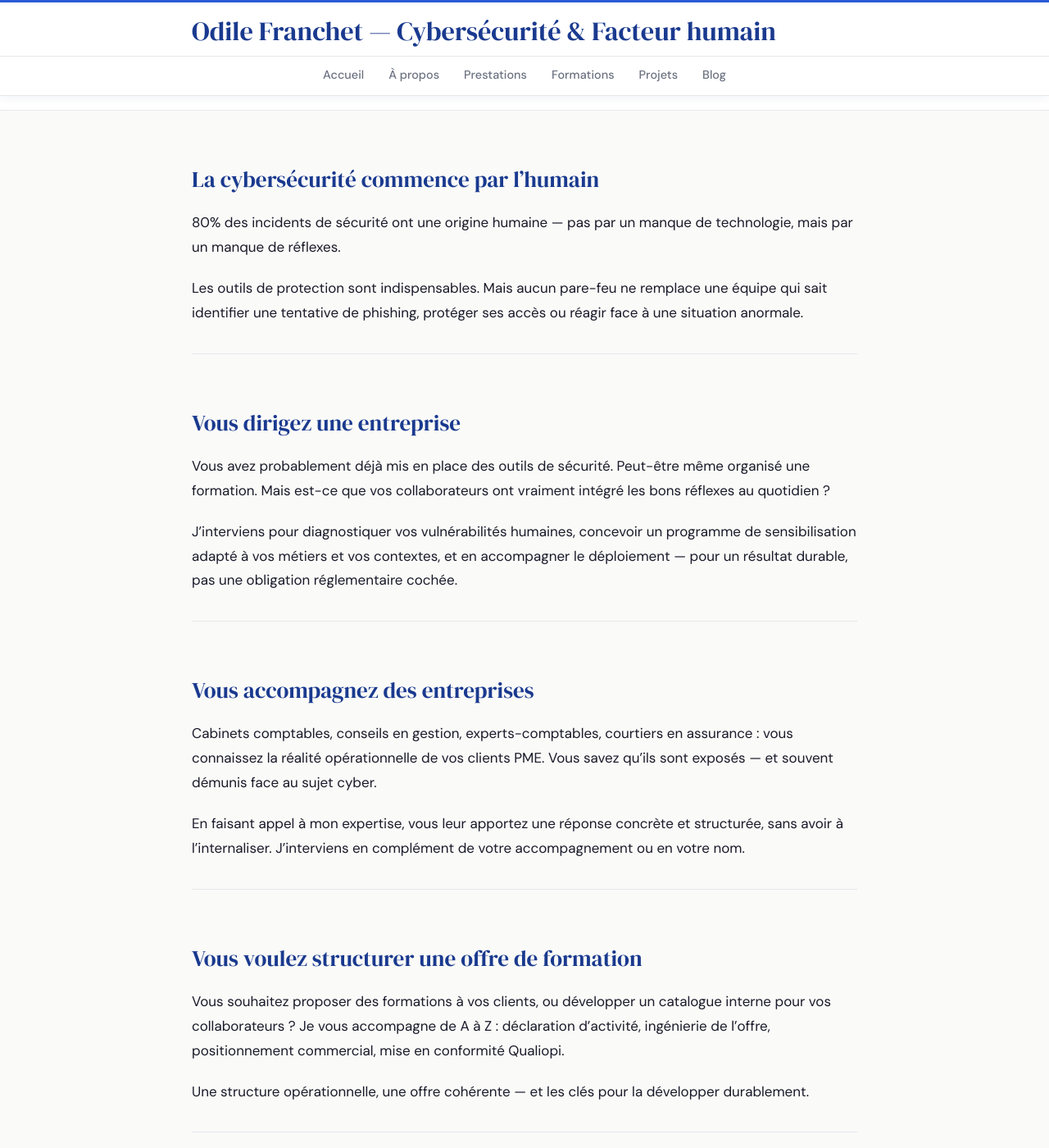
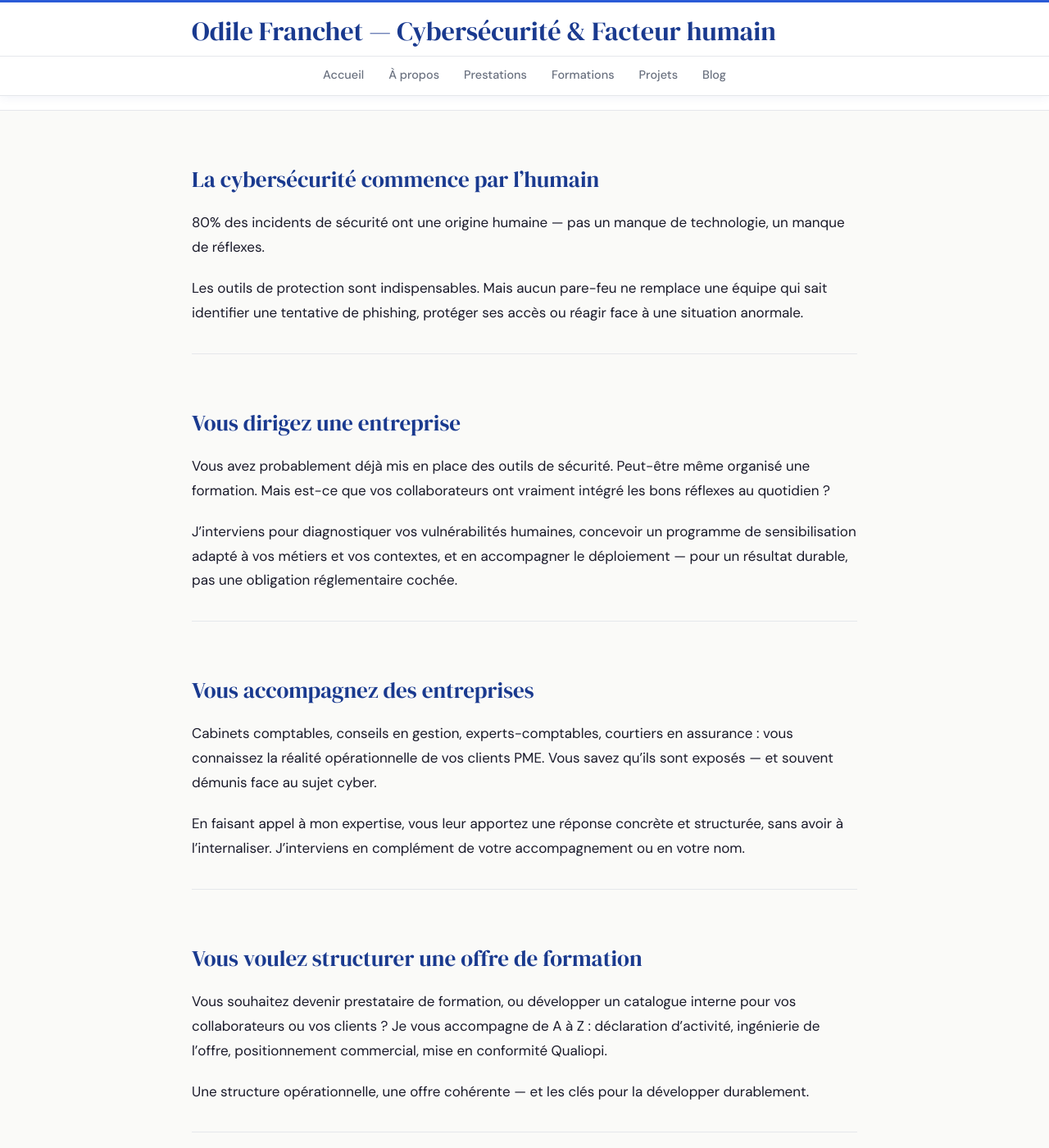
Before and after one commit to ofranchet73/ofranchet73.github.io, a Jekyll site: the page built from index.md, in a window 1280 px wide and 1400 px high, scrolled down 413 px. Shown: the whole window at 82% size. Built offline with Jekyll 4.4.1, drawn with Linux system fonts in a browser that asks for light colours.

Commit message:
Update index.md

```diff
--- a/index.md
+++ b/index.md
@@ -5,7 +5,7 @@ title: "Accueil"
 
 ## La cybersécurité commence par l'humain
 
-80% des incidents de sécurité ont une origine humaine — pas par un manque de technologie, mais par un manque de réflexes.
+80% des incidents de sécurité ont une origine humaine — pas un manque de technologie, un manque de réflexes.
 
 Les outils de protection sont indispensables. Mais aucun pare-feu ne remplace une équipe qui sait identifier une tentative de phishing, protéger ses accès ou réagir face à une situation anormale.
 
@@ -29,7 +29,7 @@ En faisant appel à mon expertise, vous leur apportez une réponse concrète et
 
 ## Vous voulez structurer une offre de formation
 
-Vous souhaitez proposer des formations à vos clients, ou développer un catalogue interne pour vos collaborateurs ? Je vous accompagne de A à Z : déclaration d'activité, ingénierie de l'offre, positionnement commercial, mise en conformité Qualiopi.
+Vous souhaitez devenir prestataire de formation, ou développer un catalogue interne pour vos collaborateurs ou vos clients ? Je vous accompagne de A à Z : déclaration d'activité, ingénierie de l'offre, positionnement commercial, mise en conformité Qualiopi.
 
 Une structure opérationnelle, une offre cohérente — et les clés pour la développer durablement.
 
```
Also changed, not shown: other parts of index.md (+0 -2 lines).
